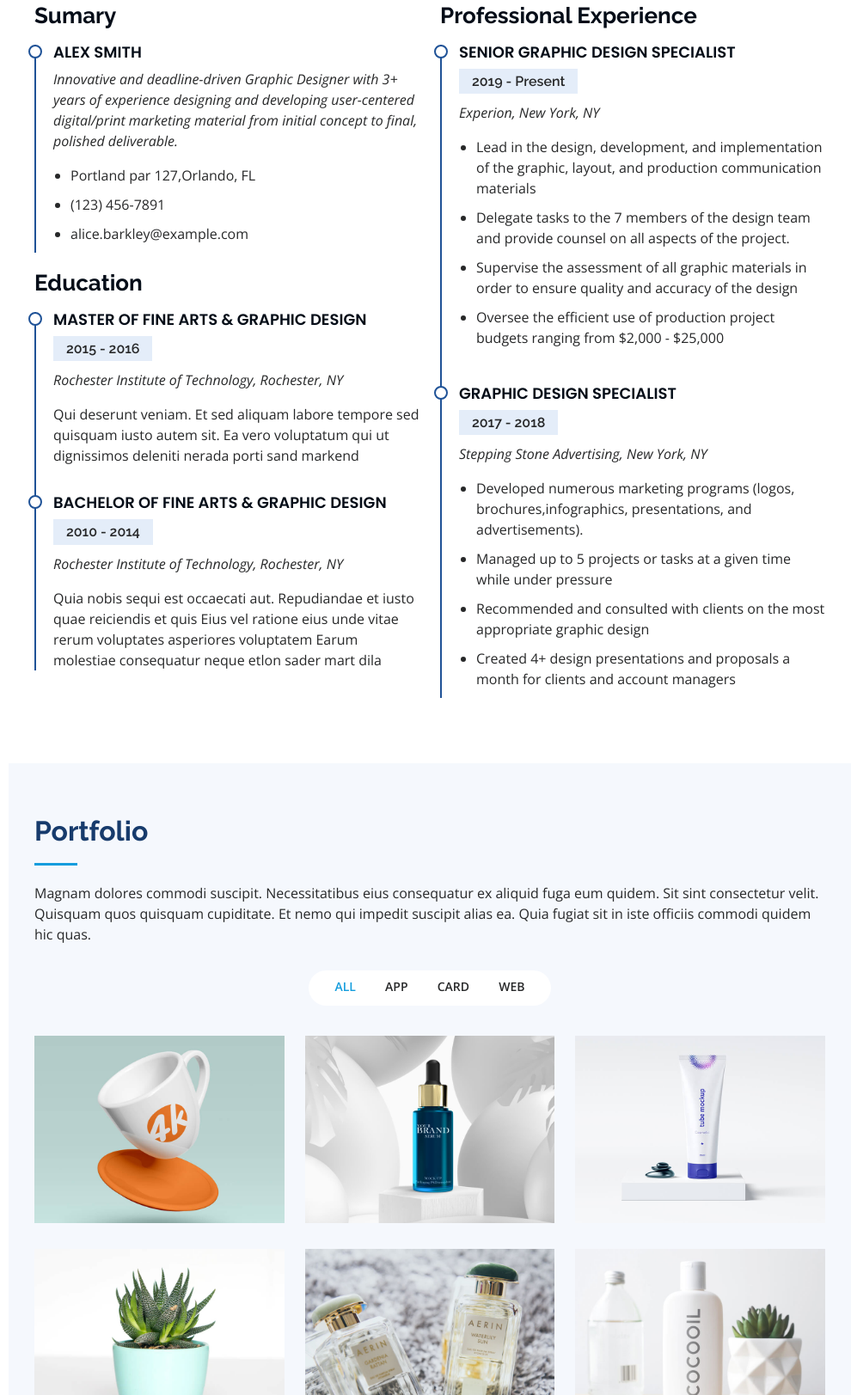
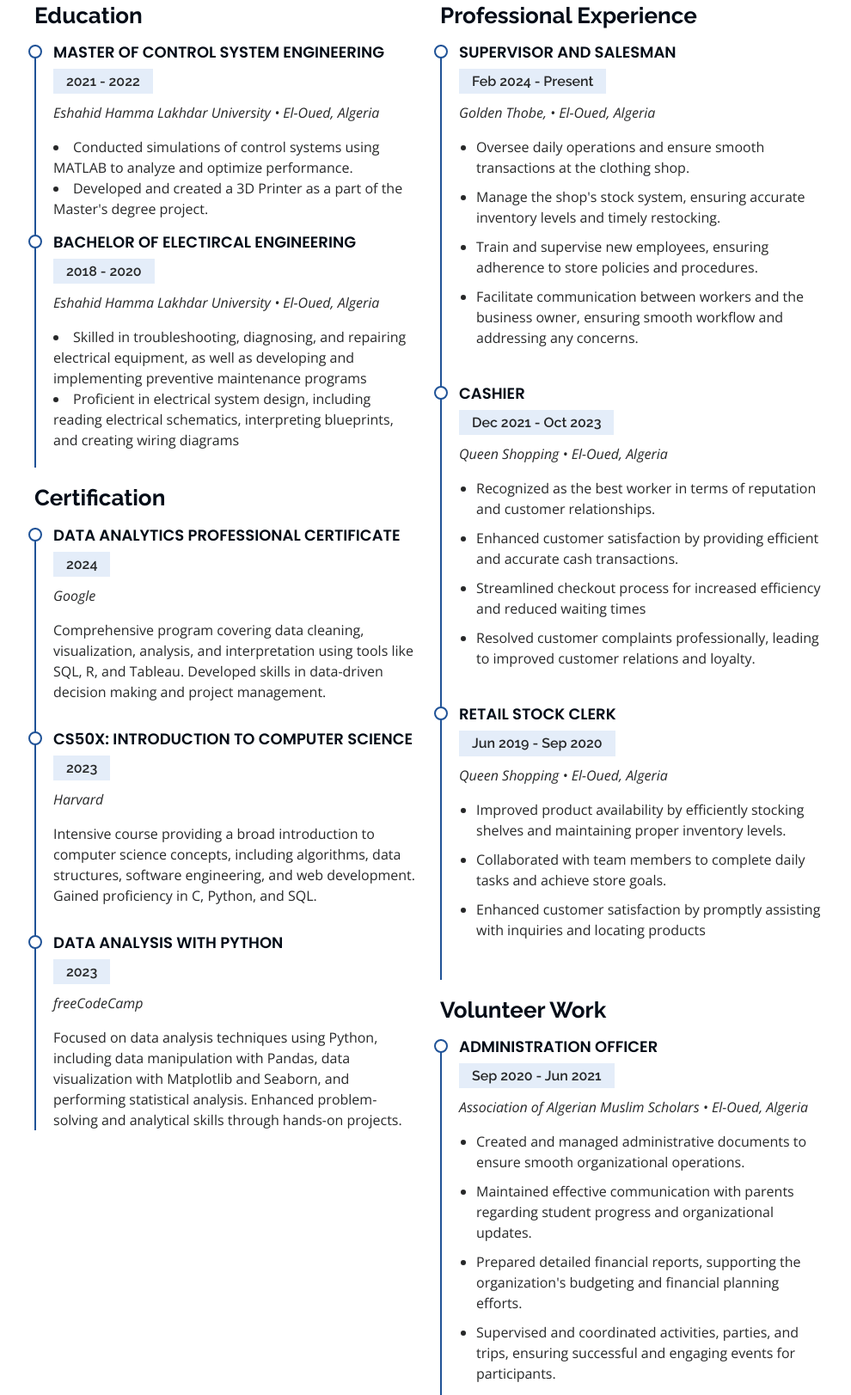
Before and after one commit to MohammedDerouiche/MyProtfolio, a plain HTML site: page index.html in a window 1280 px wide. Shown: the part 2854-4477 px from the top of the page at 86% size, without its empty margins (290-1280 px from the left). Drawn offline with nearby package versions, Linux system fonts and the light colour scheme.

Commit message:
Update "Resume" Section

```diff
--- a/index.html
+++ b/index.html
@@ -294,53 +294,99 @@
 
         <div class="row">
           <div class="col-lg-6" data-aos="fade-up">
-            <h3 class="resume-title">Sumary</h3>
-            <div class="resume-item pb-0">
-              <h4>Alex Smith</h4>
-              <p><em>Innovative and deadline-driven Graphic Designer with 3+ years of experience designing and developing user-centered digital/print marketing material from initial concept to final, polished deliverable.</em></p>
-              <ul>
-                <li>Portland par 127,Orlando, FL</li>
-                <li>(123) 456-7891</li>
-                <li>alice.barkley@example.com</li>
-              </ul>
+            <h3 class="resume-title">Education</h3>
+            <div class="resume-item">
+              <h4>Master of Control System Engineering</h4>
+              <h5>2021 - 2022</h5>
+              <p><em>Eshahid Hamma Lakhdar University • El-Oued, Algeria</em></p>
+              <li>Conducted simulations of control systems using MATLAB to analyze and optimize performance.</li>
+              <li>Developed and created a 3D Printer as a part of the Master's degree project.</li>
+            </div>
+            <div class="resume-item">
+              <h4>Bachelor of Electircal Engineering</h4>
+              <h5>2018 - 2020</h5>
+              <p><em>Eshahid Hamma Lakhdar University • El-Oued, Algeria</em></p>
+              <li>Skilled in troubleshooting, diagnosing, and repairing electrical equipment, as well as developing and implementing preventive maintenance programs</li>
+              <li>Proficient in electrical system design, including reading electrical schematics, interpreting blueprints, and creating wiring diagrams</li>
             </div>
 
-            <h3 class="resume-title">Education</h3>
+            <h3 class="resume-title">Certification</h3>
             <div class="resume-item">
-              <h4>Master of Fine Arts &amp; Graphic Design</h4>
-              <h5>2015 - 2016</h5>
-              <p><em>Rochester Institute of Technology, Rochester, NY</em></p>
-              <p>Qui deserunt veniam. Et sed aliquam labore tempore sed quisquam iusto autem sit. Ea vero voluptatum qui ut dignissimos deleniti nerada porti sand markend</p>
+              <h4>Data Analytics Professional Certificate </h4>
+              <h5>2024</h5>
+              <p><em>Google</em></p>
+              <p>Comprehensive program covering data cleaning, visualization, analysis, and interpretation using tools like SQL, R, and Tableau. Developed skills in data-driven decision making and project management.</p>
             </div>
             <div class="resume-item">
-              <h4>Bachelor of Fine Arts &amp; Graphic Design</h4>
-              <h5>2010 - 2014</h5>
-              <p><em>Rochester Institute of Technology, Rochester, NY</em></p>
-              <p>Quia nobis sequi est occaecati aut. Repudiandae et iusto quae reiciendis et quis Eius vel ratione eius unde vitae rerum voluptates asperiores voluptatem Earum molestiae consequatur neque etlon sader mart dila</p>
+              <h4>CS50x: Introduction to Computer Science</h4>
+              <h5>2023</h5>
+              <p><em>Harvard</em></p>
+              <p>Intensive course providing a broad introduction to computer science concepts, including algorithms, data structures, software engineering, and web development. Gained proficiency in C, Python, and SQL.</p>
             </div>
+            <div class="resume-item">
+              <h4>Data Analysis with Python</h4>
+              <h5>2023</h5>
+              <p><em>freeCodeCamp </em></p>
+              <p>Focused on data analysis techniques using Python, including data manipulation with Pandas, data visualization with Matplotlib and Seaborn, and performing statistical analysis. Enhanced problem-solving and analytical skills through hands-on projects.</p>
+            </div>
+
           </div>
           <div class="col-lg-6" data-aos="fade-up" data-aos-delay="100">
             <h3 class="resume-title">Professional Experience</h3>
             <div class="resume-item">
-              <h4>Senior graphic design specialist</h4>
-              <h5>2019 - Present</h5>
-              <p><em>Experion, New York, NY </em></p>
+              <h4>Supervisor and Salesman</h4>
+              <h5>Feb 2024 - Present</h5>
+              <p><em>Golden Thobe, • El-Oued, Algeria</em></p>
               <ul>
-                <li>Lead in the design, development, and implementation of the graphic, layout, and production communication materials</li>
-                <li>Delegate tasks to the 7 members of the design team and provide counsel on all aspects of the project. </li>
-                <li>Supervise the assessment of all graphic materials in order to ensure quality and accuracy of the design</li>
-                <li>Oversee the efficient use of production project budgets ranging from $2,000 - $25,000</li>
+                <li>Oversee daily operations and ensure smooth transactions at the clothing shop.</li>
+                <li>Manage the shop's stock system, ensuring accurate inventory levels and timely restocking.</li>
+                <li>Train and supervise new employees, ensuring adherence to store policies and procedures.</li>
+                <li>Facilitate communication between workers and the business owner, ensuring smooth workflow and addressing any concerns.</li>
+
               </ul>
             </div>
             <div class="resume-item">
-              <h4>Graphic design specialist</h4>
-              <h5>2017 - 2018</h5>
-              <p><em>Stepping Stone Advertising, New York, NY</em></p>
+              <h4>Cashier</h4>
+              <h5>Dec 2021 - Oct 2023</h5>
+              <p><em>Queen Shopping • El-Oued, Algeria</em></p>
               <ul>
-                <li>Developed numerous marketing programs (logos, brochures,infographics, presentations, and advertisements).</li>
-                <li>Managed up to 5 projects or tasks at a given time while under pressure</li>
-                <li>Recommended and consulted with clients on the most appropriate graphic design</li>
-                <li>Created 4+ design presentations and proposals a month for clients and account managers</li>
+                <li>Recognized as the best worker in terms of reputation and customer relationships.</li>
+                <li>Enhanced customer satisfaction by providing efficient and accurate cash transactions.</li>
+                <li>Streamlined checkout process for increased efficiency and reduced waiting times</li>
+                <li>Resolved customer complaints professionally, leading to improved customer relations and loyalty.</li>
+              </ul>
+            </div>
+            <div class="resume-item">
+              <h4>Retail Stock Clerk</h4>
+              <h5>Jun 2019 - Sep 2020</h5>
+              <p><em>Queen Shopping • El-Oued, Algeria</em></p>
+              <ul>
+                <li>Improved product availability by efficiently stocking shelves and maintaining proper inventory levels.</li>
+                <li>Collaborated with team members to complete daily tasks and achieve store goals.</li>
+                <li>Enhanced customer satisfaction by promptly assisting with inquiries and locating products</li>
+              </ul>
+            </div>
+
+            <h3 class="resume-title">Volunteer Work</h3>
+            <div class="resume-item">
+              <h4>Administration Officer</h4>
+              <h5>Sep 2020 - Jun 2021</h5>
+              <p><em>Association of Algerian Muslim Scholars • El-Oued, Algeria </em></p>
+              <ul>
+                <li>Created and managed administrative documents to ensure smooth organizational operations.</li>
+                <li>Maintained effective communication with parents regarding student progress and organizational updates.</li>
+                <li>Prepared detailed financial reports, supporting the organization's budgeting and financial planning efforts.</li>
+                <li>Supervised and coordinated activities, parties, and trips, ensuring successful and engaging events for participants.</li>
+              </ul>
+            </div>
+            <div class="resume-item">
+              <h4>Teacher</h4>
+              <h5>Sep 2020 - Jun 2021</h5>
+              <p><em>Association of Algerian Muslim Scholars • El-Oued, Algeria </em></p>
+              <ul>
+                <li>Taught Quran and Islamic Ethics to students, fostering a deeper understanding of religious principles.</li>
+                <li>Developed lesson plans and educational materials to support student learning. </li>
+                <li>Managed classroom dynamics and maintained a conducive learning environment.</li>
               </ul>
             </div>
           </div>
```
